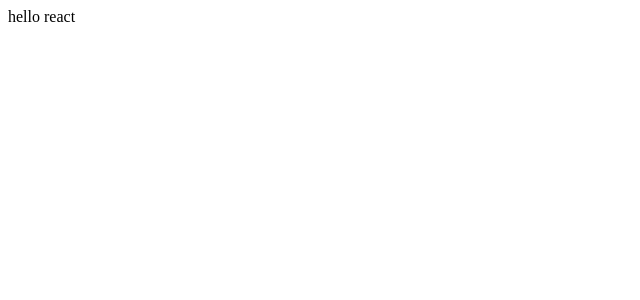
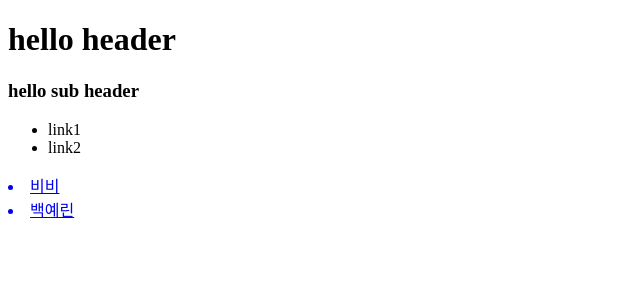
Before and after one commit to arbiterkdh/reactkdh, a React (Vite) app: page / in a window 1280 px wide. Shown: the top 300 px of the page, without its empty margins (0-640 px from the left). Built offline with nearby package versions, Linux system fonts and the light colour scheme.

Commit message:
컴포넌트 만들기 연습

```diff
--- a/src/App.jsx
+++ b/src/App.jsx
@@ -1,5 +1,58 @@
+function MyHeader() {
+  return (
+    <div>
+      <h1>hello header</h1>
+      <h3>hello sub header</h3>
+    </div>
+  );
+}
+
+function MyFooter() {
+  return (
+    <ul>
+      <li>link1</li>
+      <li>link2</li>
+    </ul>
+  );
+}
+// 다른 컴포넌트 안에 컴포넌트를 작성하면 안됨~
+function MyNav() {
+  return (
+    <>
+      <a href="https://search.naver.com/search.naver?query=비비">
+        <li>비비</li>
+      </a>
+      <a href="https://search.naver.com/search.naver?query=백예린">
+        <li>백예린</li>
+      </a>
+    </>
+  );
+}
+
 function App() {
-  return <div>hello react</div>;
+  return (
+    <div>
+      <MyHeader />
+      {/*
+  <div>
+    <h1> hello header </h1>
+    <h3> hello sub header </h3>
+  </div>
+  */}
+      <MyFooter />
+      {/*
+  <ul>
+    <li>link1</li>
+    <li>link2</li>
+  </ul>
+  */}
+      <MyNav />
+      {/*
+  <a href="#">link1</a>
+  <a href="#">link2</a>
+  */}
+    </div>
+  );
 }
 
 export default App;
```
